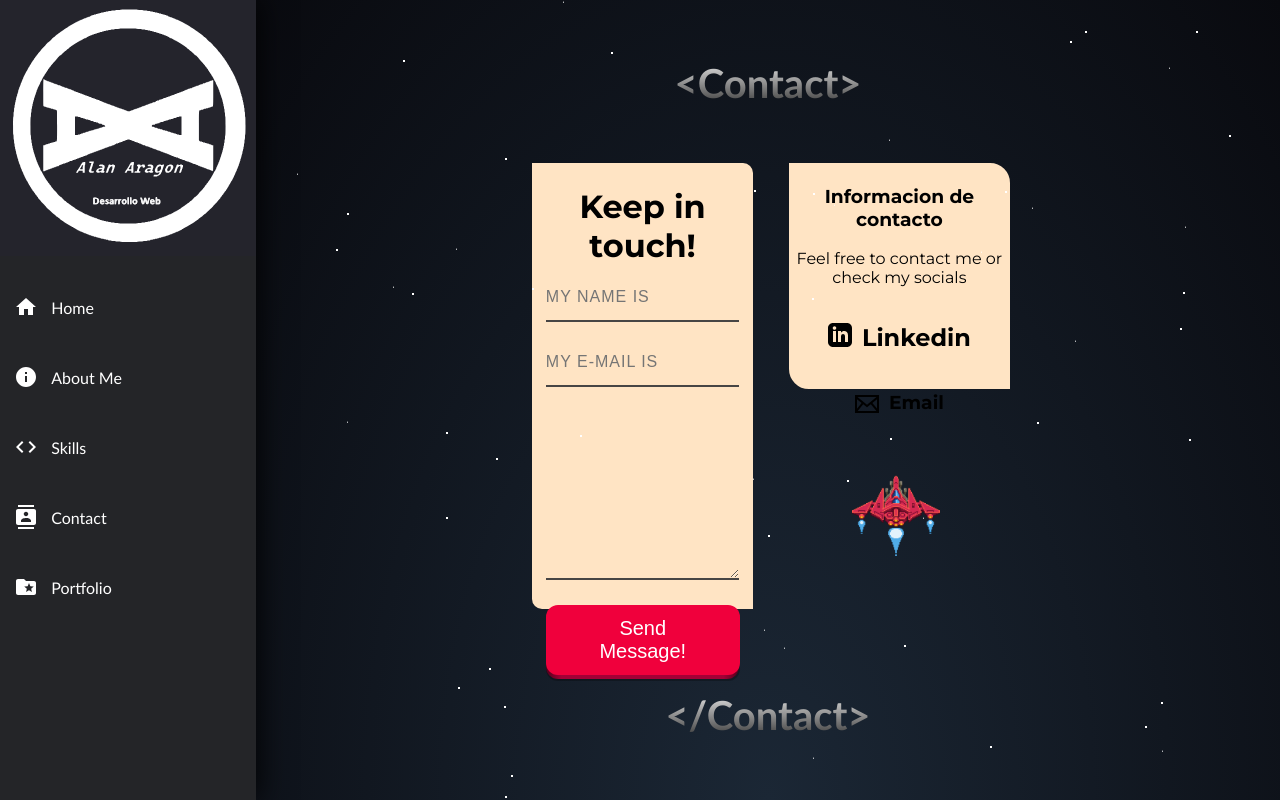
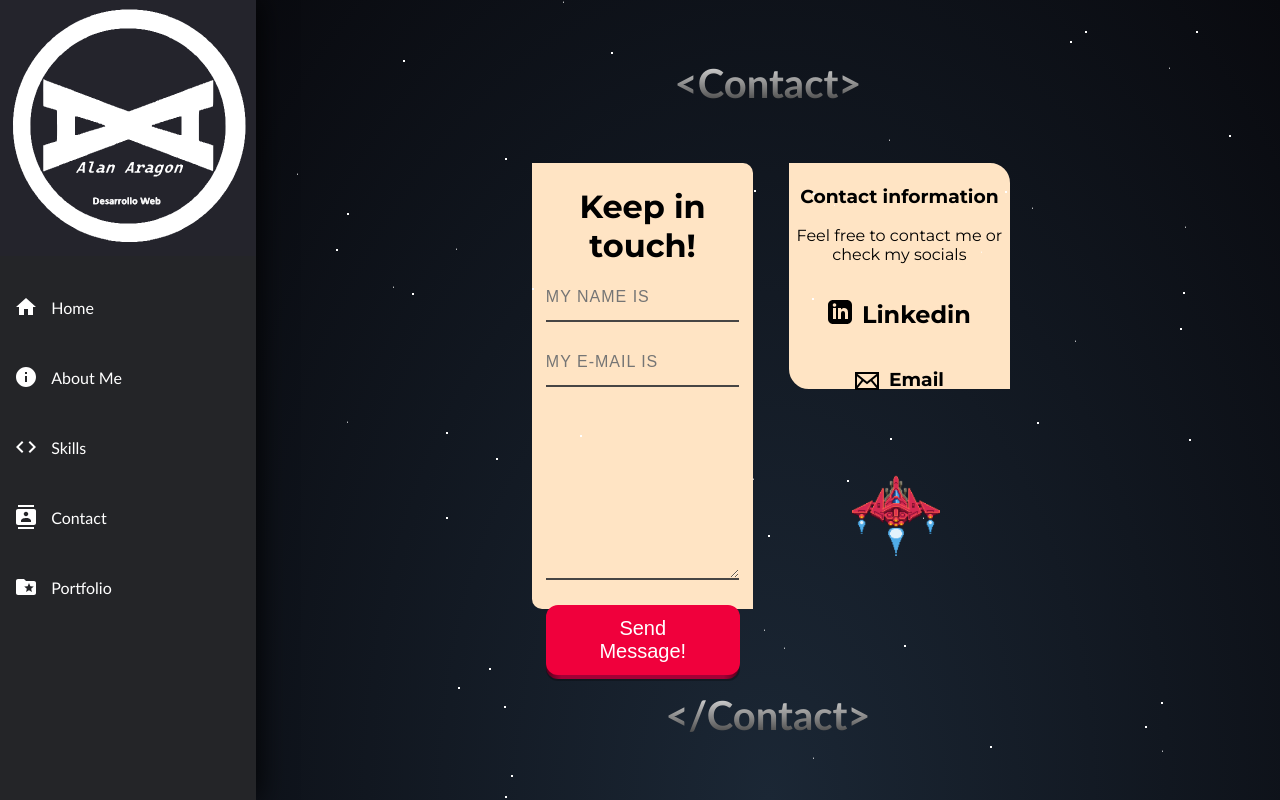
Before and after one commit to AlanNahuelAragon/portafolio, a React (Create React App) app: page / in a window 1280 px wide. Both pictures are taken after a click on the item "Contact". Built offline with nearby package versions, Linux system fonts and the light colour scheme.

Commit message:
Fixed contact info

```diff
--- a/src/components/Contact.js
+++ b/src/components/Contact.js
@@ -67,7 +67,7 @@ function Contact() {
           <div className='Contact-separator'></div>
           <div className='Profile-contact'>
             <div className='data-contact'>
-              <h3>Informacion de contacto</h3>
+              <h3>Contact information</h3>
               <p>Feel free to contact me or check my socials</p>
               <div className='link-to-social'>
                 <svg xmlns="http://www.w3.org/2000/svg" width="24px" height="24px" viewBox="0 0 24 24"><path d="M19 0h-14c-2.761 0-5 2.239-5 5v14c0 2.761 2.239 5 5 5h14c2.762 0 5-2.239 5-5v-14c0-2.761-2.238-5-5-5zm-11 19h-3v-11h3v11zm-1.5-12.268c-.966 0-1.75-.79-1.75-1.764s.784-1.764 1.75-1.764 1.75.79 1.75 1.764-.783 1.764-1.75 1.764zm13.5 12.268h-3v-5.604c0-3.368-4-3.113-4 0v5.604h-3v-11h3v1.765c1.396-2.586 7-2.777 7 2.476v6.759z" /></svg>
```
